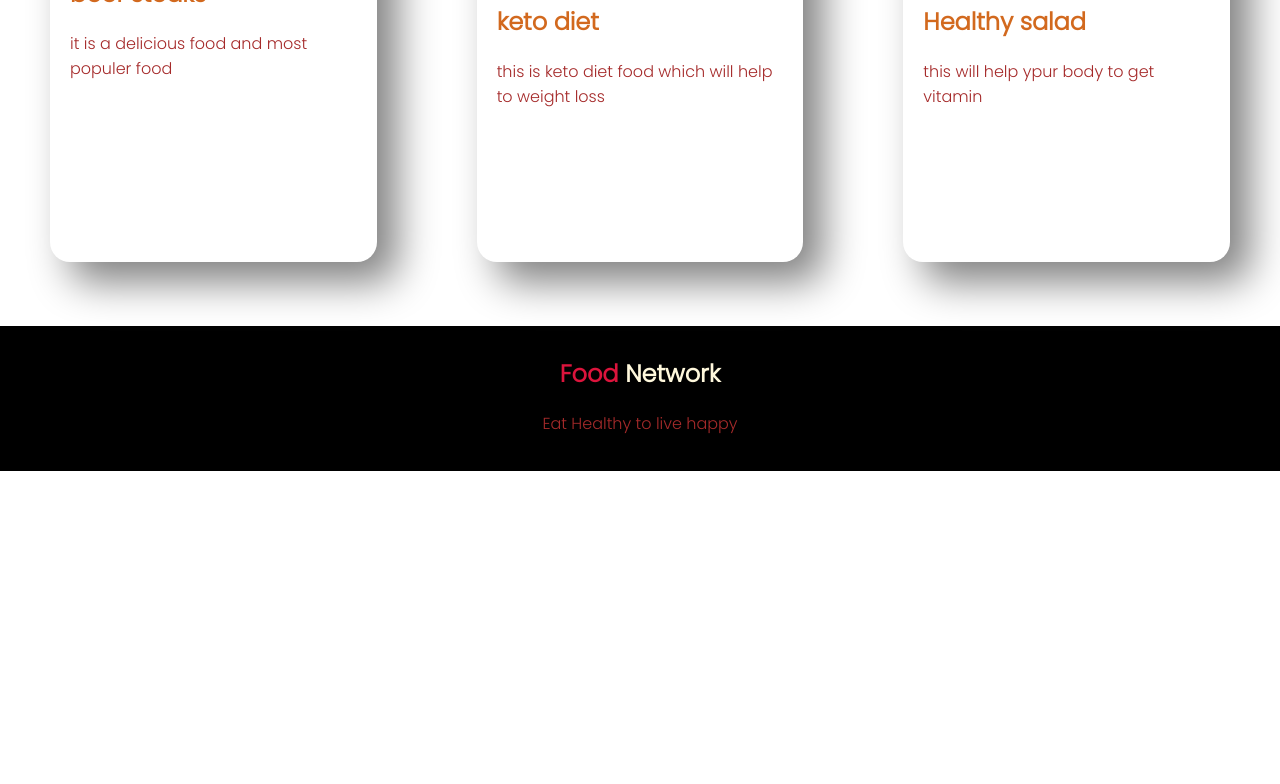
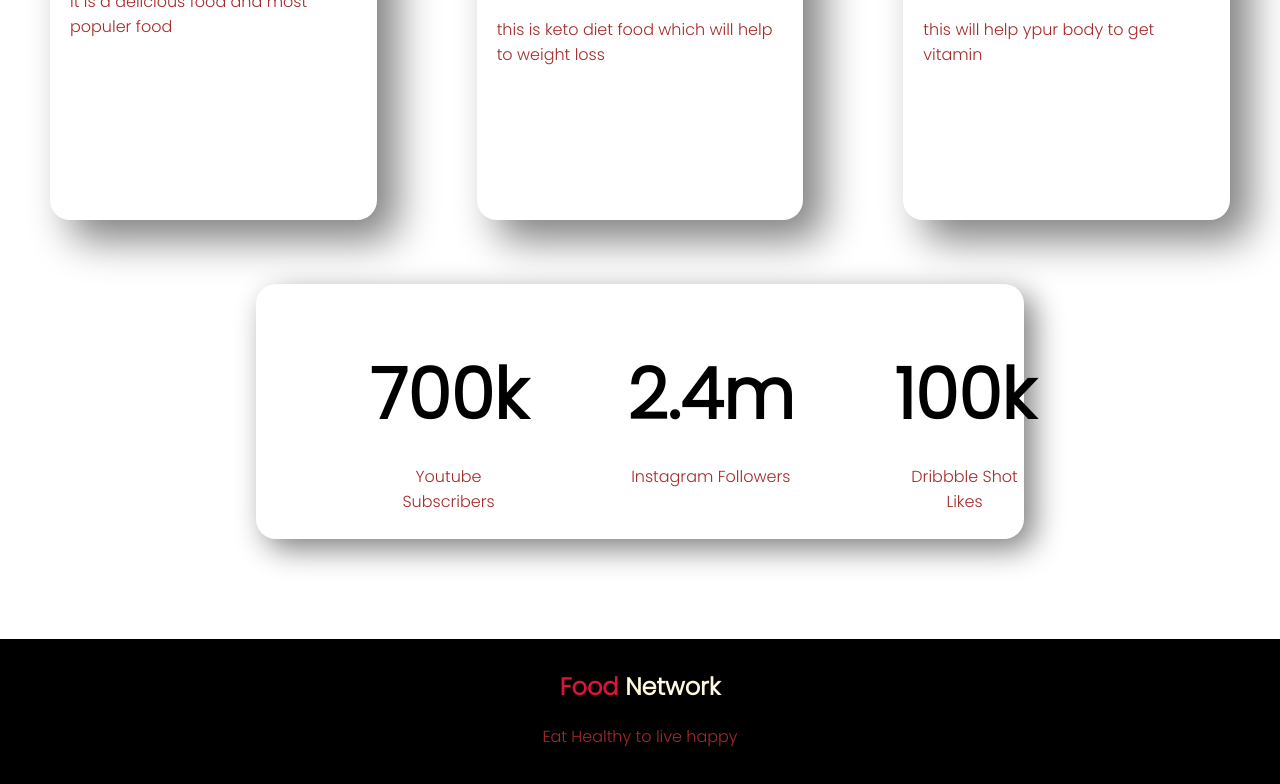
Before and after one commit to Markidemha/food-network, a plain HTML site: page index.html in a window 1280 px wide. Shown: the part 1935-2719 px from the top of the page. Before the commit the page ends 2406 px from the top, so only its background shows below. Drawn offline with Linux system fonts and the light colour scheme.

Commit message:
last finish

```diff
--- a/index.html
+++ b/index.html
@@ -57,11 +57,25 @@
             <p>this will help ypur body to get vitamin</p>
         </div>
         </section>
-     <div class="foo">
+        <section class="she">
+            <div class="she1">
+                <h1>700k</h1>
+                <p>Youtube Subscribers</p>
+            </div>
+            <div class="she1">
+                <h1>2.4m</h1>
+                <p>Instagram Followers</p>
+            </div>
+            <div class="she1">
+                <h1>100k</h1>
+                <p>Dribbble Shot Likes</p>
+            </div>
+
+        </section>
+    <div class="foo">
          <h2> <span class="colour-first">Food</span> Network</h2>
              <footer><p>Eat Healthy to live happy</p>
-                </footer>
-         </div>
+    </div>
 
 </body>
 </html>
--- a/style.css
+++ b/style.css
@@ -5,6 +5,7 @@ body{
 }
 h1{
     font-size: 70px;
+    margin-bottom: 0%;
 }
 .colour-first{
         color: crimson;
@@ -75,3 +76,21 @@ p{
 padding: 10px;
     margin-top: 5%;
 }
+.she{
+    display: flex;
+    padding-left: 5%;
+    padding-right: 5%;
+    box-shadow: 10px 10px 30px gray;
+    margin-left: 20%;
+    margin-right: 20%;
+    border-radius: 20px;
+    margin-top: 5%;
+    margin-bottom: 100px;
+    text-align: center;
+
+}
+.she1{
+    padding: 50px 50px;
+    padding-top: 0%;
+    padding-bottom: 0%;
+}
```
